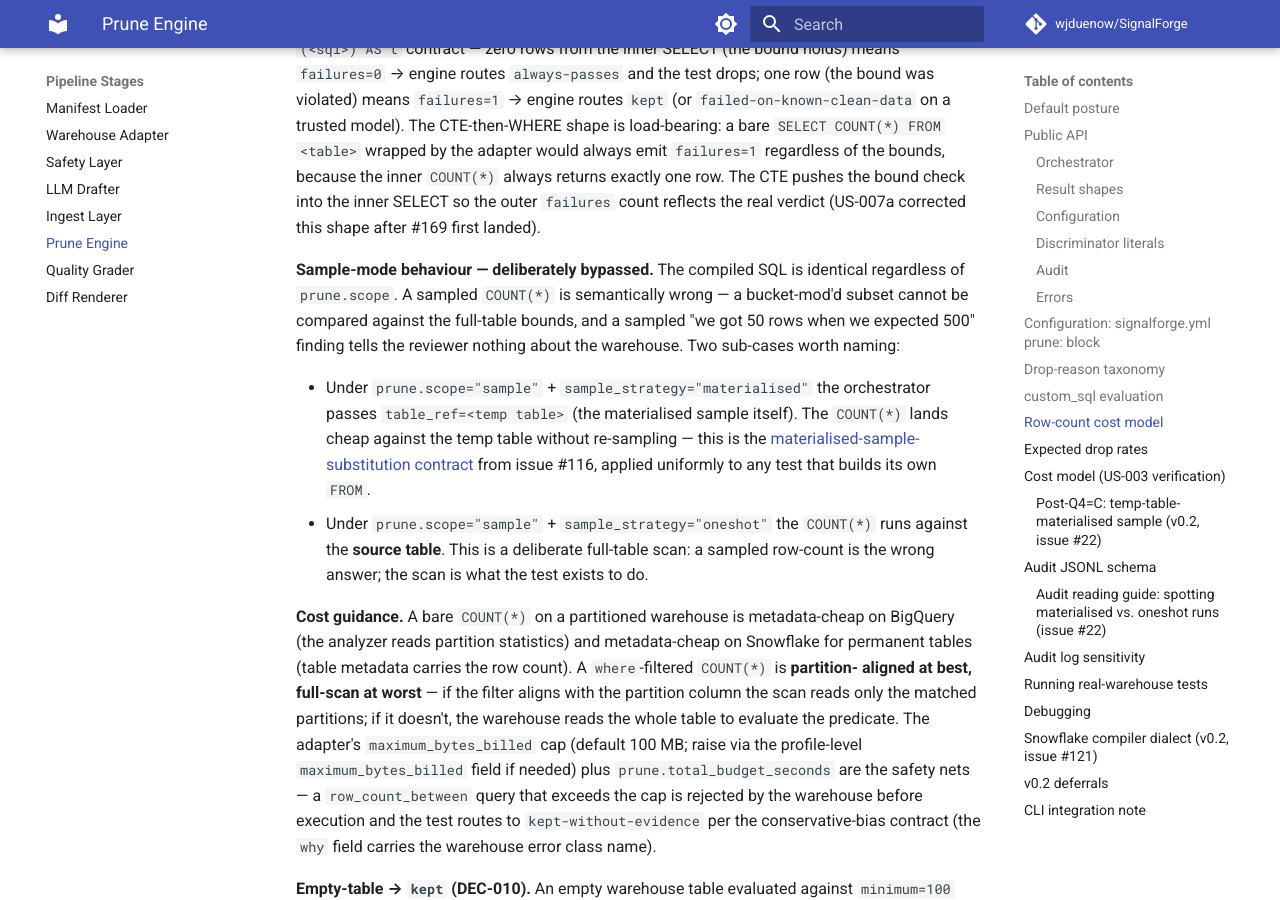
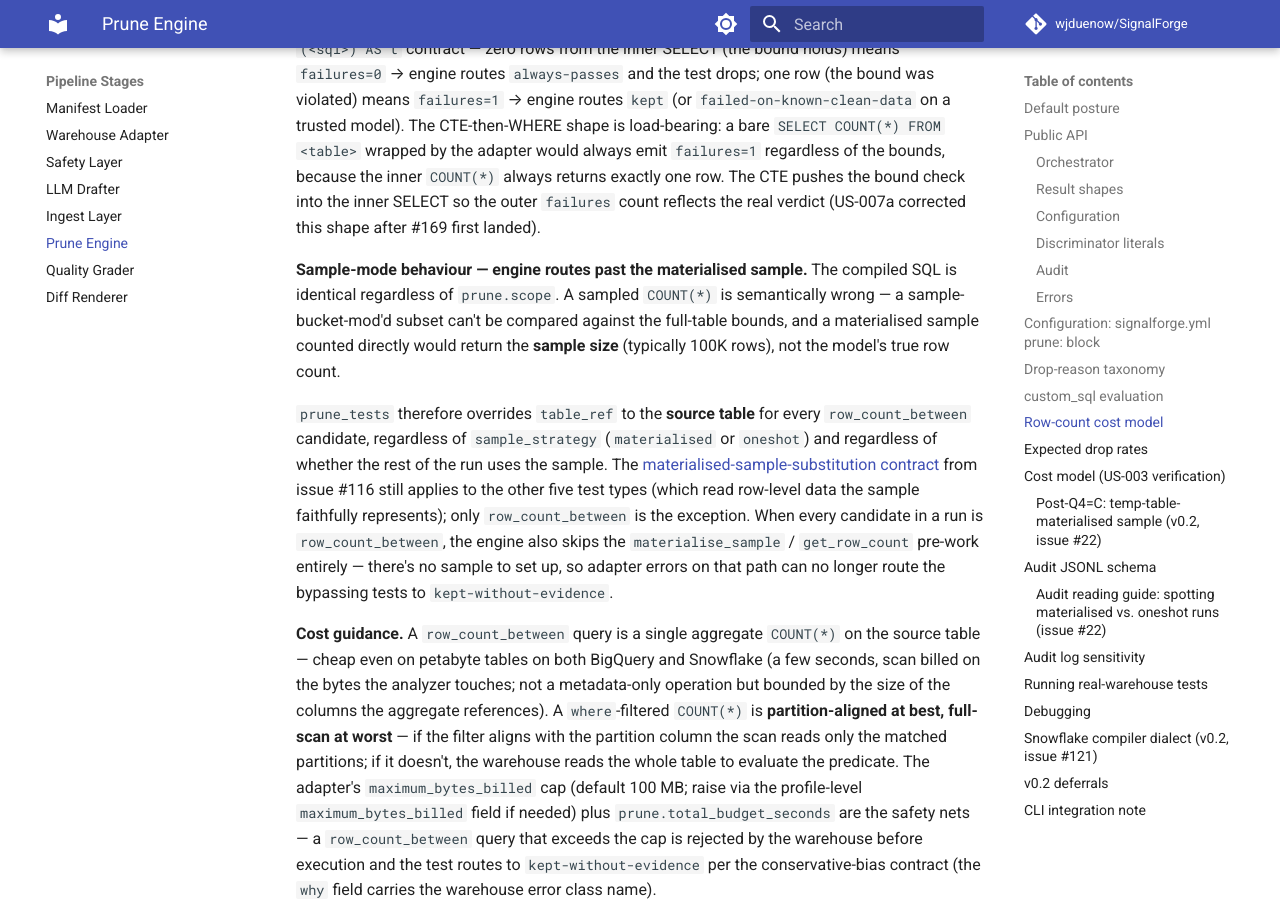
Before and after one commit to wjduenow/SignalForge, an MkDocs documentation site: the page built from docs/prune-ops.md, in a window 1280 px wide and 900 px high, scrolled down 7767 px. Built offline with MkDocs 1.6.1 and Material for MkDocs 9.7.7, drawn with Linux system fonts in a browser that asks for light colours; comment, search, counter and statistics services are not loaded.

Commit message:
#169: Address PR #176 review feedback (14 threads)
14 of 14 review threads fixed (0 false positives). Categories:

(1) Real new bug — CodeRabbit Thread w2h: when every candidate is
row_count_between, the engine still ran materialise_sample /
_resolve_sample_bucket pre-work before the per-test override fired.
If those adapter calls raised, every test routed to
kept-without-evidence even though they could have run directly
against source. Added all_bypass_to_source short-circuit in
prune.engine.prune_tests that skips the materialised/oneshot setup
entirely when every candidate is row_count_between (the per-test
override would route them all to source anyway). Updated the existing
test_prune_tests_row_count_between_under_materialised_references_source_not_temp_table
to pin the no-pre-work invariant directly.

(2) Real cost-model correction — Copilot Thread u_g: docs claimed
BigQuery COUNT(*) is metadata-cheap; it actually bills as a scan.
Reworded prune-ops.md cost guidance.

(3) Post-QG drift cleanup — Copilot Threads u_S / u_a / u_i / u_k /
u_n / u_q / u_x / u_- / u_0 / u_4 and CodeRabbit Thread w2f. The QG
correction (engine bypasses materialised substitution for
row_count_between) wasn't followed through into:
  - compiler.py docstring (still said materialised → temp table)
  - prune-ops.md sample-mode section (same)
  - test_compiler.py docstring on the materialised-temp-table test
    (test still useful as compiler-contract pin, but engine never
    actually passes a temp ref for row_count_between)
  - plan-doc US-007 TDD bullet (same)
  - draft-ops.md / grade-ops.md vacuous-bound routing prose (claimed
    minimum=0 maximum=None ships as flagged after grading; actually
    dropped by prune as always-passes because failing-rows CTE's
    `WHERE n < 0` never matches)
  - test_rubric.py docstrings + two test fixtures (constructed
    PruneDecision(reason="kept", failures=0) which is unreachable —
    the real prune matrix routes failures=0 to always-passes/dropped;
    flipped fixtures to failures=1 to match the only reachable kept
    state)

(4) Lint nit — CodeRabbit Thread w2g: MD040 markdownlint on plan-doc
fenced code blocks. Added `text` language tag to the two untyped
opening fences (story dep graph and devolve output).

Validation: ruff / ruff format / pyright (0/0/0) clean; full suite
2846 passed, 75 deselected.

Co-Authored-By: Claude Opus 4.7 (1M context) <noreply@anthropic.com>

```diff
--- a/docs/draft-ops.md
+++ b/docs/draft-ops.md
@@ -470,11 +470,18 @@ drafter typically proposes `row_count_between` when:
   most actionable failure mode.
 
 Calibration is the LLM's responsibility: the prompt is permissive but
-the grader scores whether the bound is meaningful — see
-[`docs/grade-ops.md`](grade-ops.md#row-count-calibration). A bound like
-`minimum=1` on a daily rollup catches "upstream produced nothing today";
-a bound like `minimum=0` with no `maximum` is vacuous and ships as
-`flagged` after the grader's calibration check.
+the grader scores whether the bound is meaningful for the tests that
+actually survive prune. A bound like `minimum=1` on a daily rollup
+catches "upstream produced nothing today" — when the table IS empty
+the test surfaces as `kept` and reaches the grader, which scores the
+bound's calibration via the [`no-redundant` criterion](grade-ops.md#row-count-calibration).
+A fully vacuous bound like `minimum=0` with no `maximum` is
+**dropped by the prune layer as `always-passes`** before the grader
+sees it — the failing-rows CTE's `WHERE n < 0` predicate matches
+nothing, so `failures=0` routes to `always-passes`. Calibration
+scoring therefore applies to bounds the prune layer cannot dismiss on
+its own (borderline cases like a `minimum=1` that only catches empty
+tables, or a `maximum` so high it can't fire today but might rot).
 
 ### Worked example
 
--- a/docs/prune-ops.md
+++ b/docs/prune-ops.md
@@ -247,32 +247,35 @@ The CTE pushes the bound check into the inner SELECT so the outer
 `failures` count reflects the real verdict (US-007a corrected this
 shape after #169 first landed).
 
-**Sample-mode behaviour — deliberately bypassed.** The compiled SQL is
-identical regardless of `prune.scope`. A sampled `COUNT(*)` is
-semantically wrong — a bucket-mod'd subset cannot be compared against
-the full-table bounds, and a sampled "we got 50 rows when we expected
-500" finding tells the reviewer nothing about the warehouse. Two
-sub-cases worth naming:
+**Sample-mode behaviour — engine routes past the materialised sample.**
+The compiled SQL is identical regardless of `prune.scope`. A sampled
+`COUNT(*)` is semantically wrong — a sample-bucket-mod'd subset can't
+be compared against the full-table bounds, and a materialised sample
+counted directly would return the **sample size** (typically 100K
+rows), not the model's true row count.
 
-- Under `prune.scope="sample"` + `sample_strategy="materialised"` the
-  orchestrator passes `table_ref=<temp table>` (the materialised sample
-  itself). The `COUNT(*)` lands cheap against the temp table without
-  re-sampling — this is the
-  [materialised-sample-substitution contract](#post-q4c-temp-table-materialised-sample-v02-issue-22)
-  from issue #116, applied uniformly to any test that builds its own
-  `FROM`.
-- Under `prune.scope="sample"` + `sample_strategy="oneshot"` the
-  `COUNT(*)` runs against the **source table**. This is a deliberate
-  full-table scan: a sampled row-count is the wrong answer; the scan
-  is what the test exists to do.
+`prune_tests` therefore overrides `table_ref` to the **source table**
+for every `row_count_between` candidate, regardless of
+`sample_strategy` (`materialised` or `oneshot`) and regardless of
+whether the rest of the run uses the sample. The
+[materialised-sample-substitution contract](#post-q4c-temp-table-materialised-sample-v02-issue-22)
+from issue #116 still applies to the other five test types (which
+read row-level data the sample faithfully represents); only
+`row_count_between` is the exception. When every candidate in a run
+is `row_count_between`, the engine also skips the
+`materialise_sample` / `get_row_count` pre-work entirely — there's no
+sample to set up, so adapter errors on that path can no longer route
+the bypassing tests to `kept-without-evidence`.
 
-**Cost guidance.** A bare `COUNT(*)` on a partitioned warehouse is
-metadata-cheap on BigQuery (the analyzer reads partition statistics)
-and metadata-cheap on Snowflake for permanent tables (table metadata
-carries the row count). A `where`-filtered `COUNT(*)` is **partition-
-aligned at best, full-scan at worst** — if the filter aligns with the
-partition column the scan reads only the matched partitions; if it
-doesn't, the warehouse reads the whole table to evaluate the predicate.
+**Cost guidance.** A `row_count_between` query is a single aggregate
+`COUNT(*)` on the source table — cheap even on petabyte tables on both
+BigQuery and Snowflake (a few seconds, scan billed on the bytes the
+analyzer touches; not a metadata-only operation but bounded by the
+size of the columns the aggregate references). A `where`-filtered
+`COUNT(*)` is **partition-aligned at best, full-scan at worst** — if
+the filter aligns with the partition column the scan reads only the
+matched partitions; if it doesn't, the warehouse reads the whole table
+to evaluate the predicate.
 The adapter's `maximum_bytes_billed` cap (default 100 MB; raise via the
 profile-level `maximum_bytes_billed` field if needed) plus
 `prune.total_budget_seconds` are the safety nets — a `row_count_between`
```
Also changed, not shown: docs/grade-ops.md (+27 -12 lines), plans/super/169-row-count-between.md (+3 -3 lines), 5 other files.
